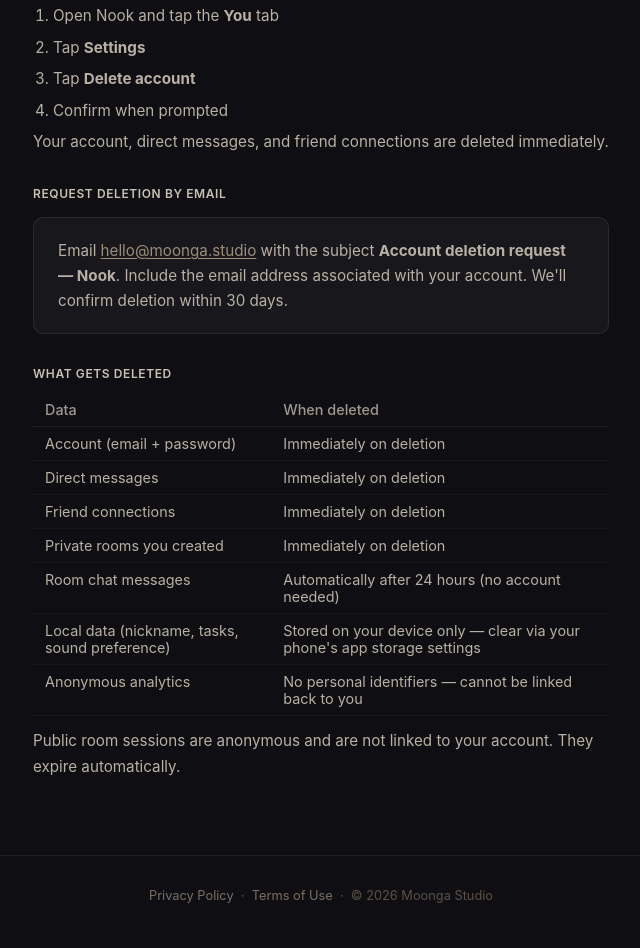
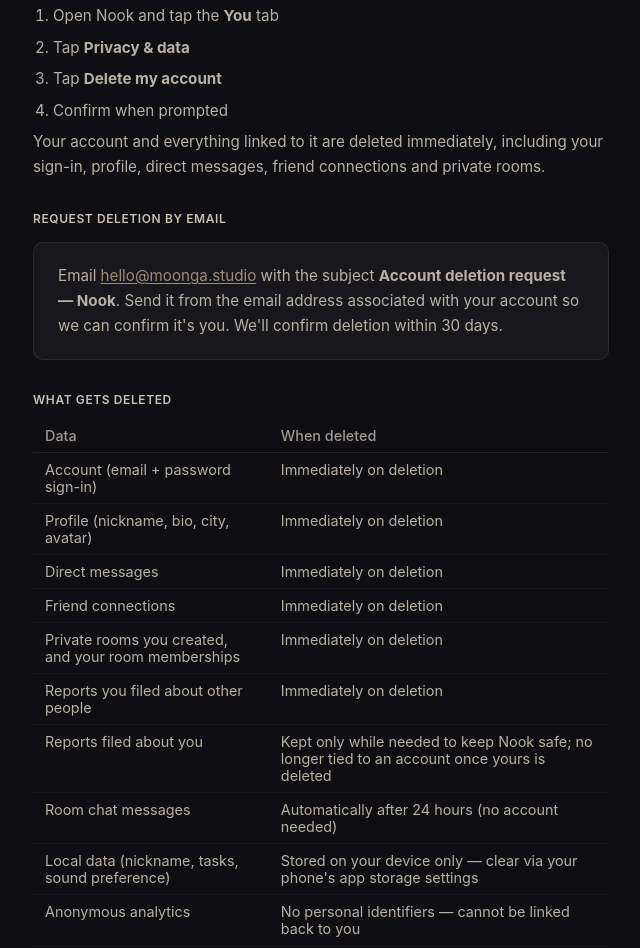
Before and after one commit to srohan8/moongastudio, a plain HTML site: page nook/delete-account.html in a window 1280 px wide. Shown: the part 315-1263 px from the top of the page, without its empty margins (319-959 px from the left). Drawn offline with Linux system fonts and the light colour scheme.

Commit message:
Nook: fix delete-account steps, document reports, 18+ and the removed onboarding question
- delete-account: correct in-app path (You > Privacy & data > Delete my account),
  list profile, memberships and reports, ask for email from the account address
- privacy: add reports and age confirmation, retention and lawful-basis rows,
  note the removed onboarding question, make the audience 18+

Co-Authored-By: Claude Sonnet 5.5 <noreply@anthropic.com>

```diff
--- a/nook/delete-account.html
+++ b/nook/delete-account.html
@@ -124,15 +124,15 @@
     <p>The quickest way to delete your account and all associated data is directly in Nook:</p>
     <ol>
       <li>Open Nook and tap the <strong>You</strong> tab</li>
-      <li>Tap <strong>Settings</strong></li>
-      <li>Tap <strong>Delete account</strong></li>
+      <li>Tap <strong>Privacy &amp; data</strong></li>
+      <li>Tap <strong>Delete my account</strong></li>
       <li>Confirm when prompted</li>
     </ol>
-    <p>Your account, direct messages, and friend connections are deleted immediately.</p>
+    <p>Your account and everything linked to it are deleted immediately, including your sign-in, profile, direct messages, friend connections and private rooms.</p>
 
     <h2>Request deletion by email</h2>
     <div class="card">
-      <p>Email <a href="mailto:hello@moonga.studio?subject=Account deletion request — Nook" class="email">hello@moonga.studio</a> with the subject <strong>Account deletion request — Nook</strong>. Include the email address associated with your account. We'll confirm deletion within 30 days.</p>
+      <p>Email <a href="mailto:hello@moonga.studio?subject=Account deletion request — Nook" class="email">hello@moonga.studio</a> with the subject <strong>Account deletion request — Nook</strong>. Send it from the email address associated with your account so we can confirm it's you. We'll confirm deletion within 30 days.</p>
     </div>
 
     <h2>What gets deleted</h2>
@@ -142,7 +142,11 @@
         <th>When deleted</th>
       </tr>
       <tr>
-        <td>Account (email + password)</td>
+        <td>Account (email + password sign-in)</td>
+        <td>Immediately on deletion</td>
+      </tr>
+      <tr>
+        <td>Profile (nickname, bio, city, avatar)</td>
         <td>Immediately on deletion</td>
       </tr>
       <tr>
@@ -154,8 +158,16 @@
         <td>Immediately on deletion</td>
       </tr>
       <tr>
-        <td>Private rooms you created</td>
+        <td>Private rooms you created, and your room memberships</td>
         <td>Immediately on deletion</td>
+      </tr>
+      <tr>
+        <td>Reports you filed about other people</td>
+        <td>Immediately on deletion</td>
+      </tr>
+      <tr>
+        <td>Reports filed about you</td>
+        <td>Kept only while needed to keep Nook safe; no longer tied to an account once yours is deleted</td>
       </tr>
       <tr>
         <td>Room chat messages</td>
```
Also changed, not shown: nook/privacy.html (+11 -2 lines).
